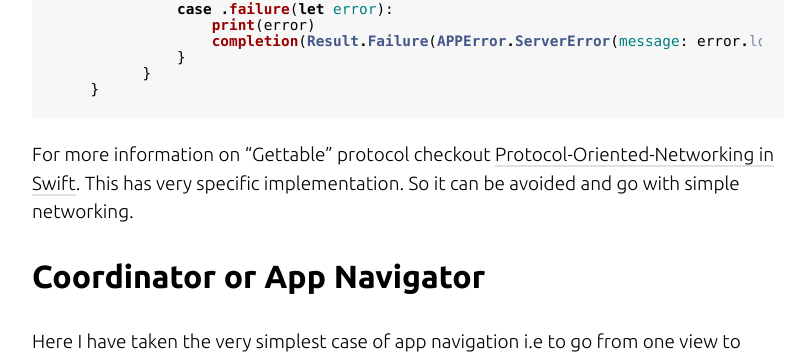
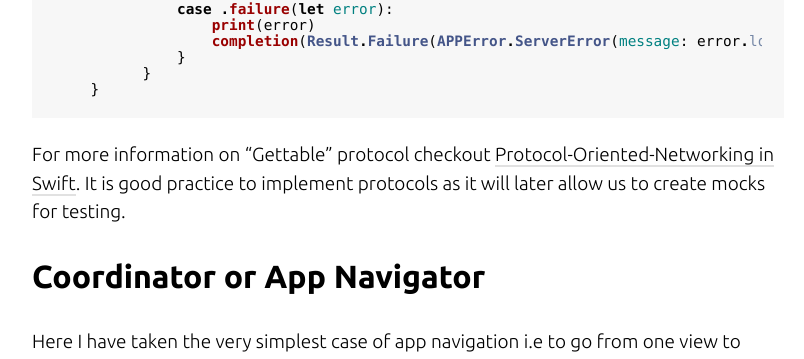
Before and after one commit to tarangpatel/whatilove, a Jekyll site: the page built from _posts/2017-02-05-swiftmvvmexample.markdown, in a window 1280 px wide and 900 px high, scrolled down 6517 px. Shown: the part 88-447 px from the top of the window, without its empty margins (232-1036 px from the left). Built offline with Jekyll 4.4.1, drawn with Linux system fonts in a browser that asks for light colours; nearby versions of some CDN libraries; comment, search, counter and statistics services are not loaded.

Commit message:
Update 2017-02-05-swiftmvvmexample.markdown

```diff
--- a/_posts/2017-02-05-swiftmvvmexample.markdown
+++ b/_posts/2017-02-05-swiftmvvmexample.markdown
@@ -291,7 +291,7 @@ This is a class which takes care of all the network related activity. I have use
     }
 {% endhighlight %}
 
-For more information on "Gettable" protocol checkout [Protocol-Oriented-Networking in Swift](https://www.natashatherobot.com/protocol-oriented-networking-in-swift/). This has very specific implementation. So it can be avoided and go with simple networking.
+For more information on "Gettable" protocol checkout [Protocol-Oriented-Networking in Swift](https://www.natashatherobot.com/protocol-oriented-networking-in-swift/). It is good practice to implement protocols as it will later allow us to create mocks for testing.
 
 ## Coordinator or App Navigator
 
```
